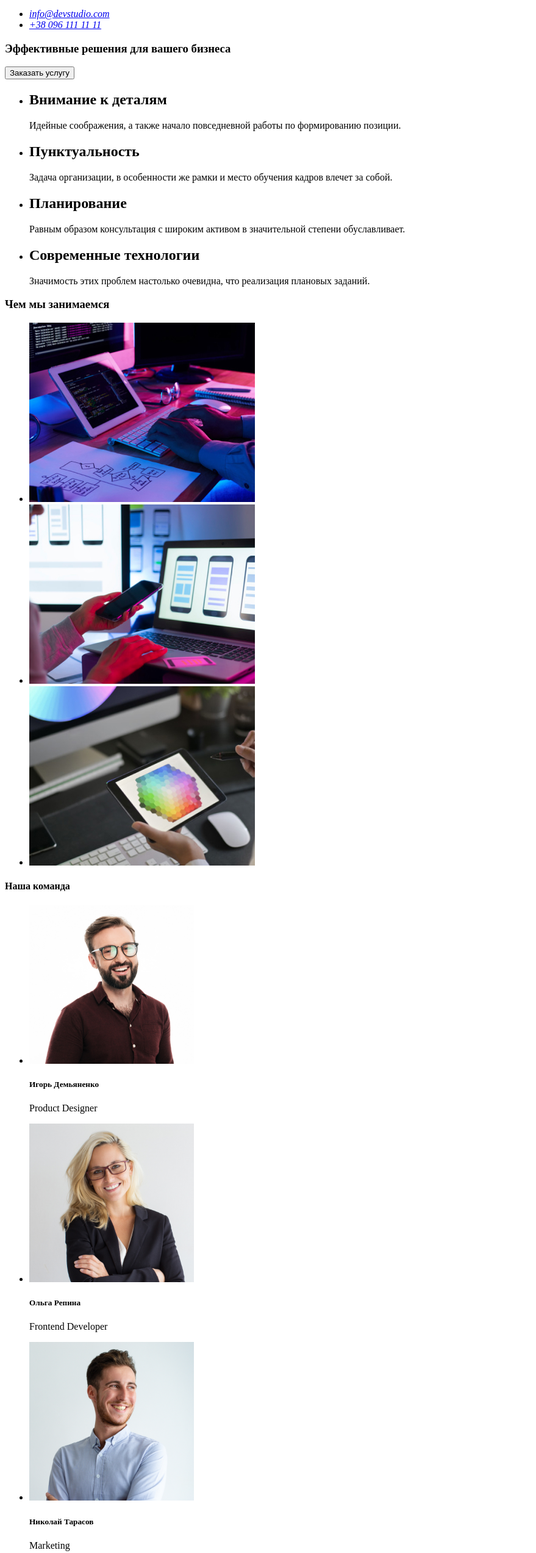
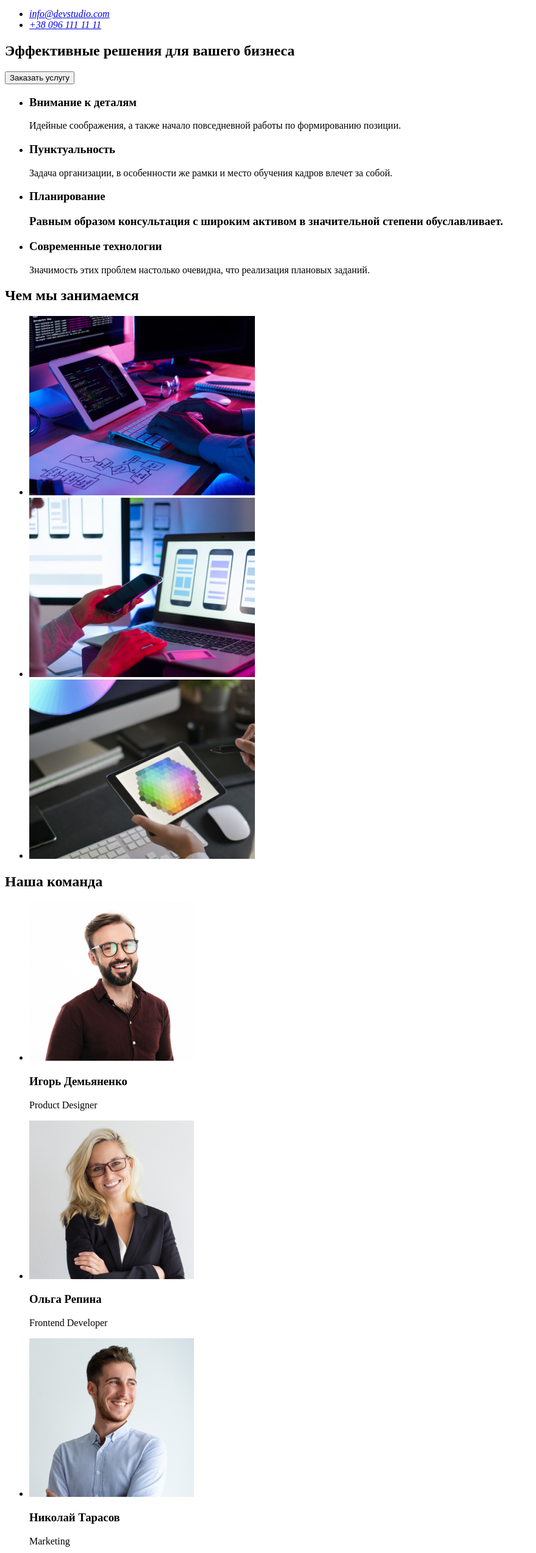
Before and after one commit to IlchenkoY/goit-markup-hw-01, a plain HTML site: page index.html in a window 1280 px wide. Shown: the part 98-2644 px from the top of the page at 61% size, without its empty margins (0-879 px from the left). Drawn offline with Linux system fonts and the light colour scheme.

Commit message:
Update index.html

```diff
--- a/index.html
+++ b/index.html
@@ -14,46 +14,43 @@
                 <li><a href="#portfolio">Портфолио</a></li>
                 <li><a href="#contacts">Контакты</a></li>
             </ul>
-
+        </nav>
             <address>
                 <ul>
                     <li><a href="mailto:info@devstudio.com">info@devstudio.com</a></li>
                     <li><a href="tel:+380961111111">+38 096 111 11 11</a></li>
                 </ul>
             </address>
-
-            <section>
-                <h1>Эффективные решения для вашего бизнеса</h1>
-                <button type="button">Заказать услугу</button>
-            </section>
-
-        </nav>
     </header>
-
     <main>
+        <section>
+            <h1>Эффективные решения для вашего бизнеса</h1>
+            <button type="button">Заказать услугу</button>
+        </section>
+        <!-- <h2>Это мой заголовок h2</h2> -->
         <section>
             <ul>
                 <li>
-                    <h2>Внимание к деталям</h2>
+                    <h3>Внимание к деталям</h3>
                     <p>Идейные соображения, а также начало повседневной работы по формированию позиции.</p>
                 </li>
                 <li>
-                    <h2>Пунктуальность</h2>
+                    <h3>Пунктуальность</h3>
                     <p>Задача организации, в особенности же рамки и место обучения кадров влечет за собой.</p>
                 </li>
                 <li>
-                    <h2>Планирование</h2>
+                    <h3>Планирование</h>
                     <p>Равным образом консультация с широким активом в значительной степени обуславливает.</p>
                 </li>
                 <li>
-                    <h2>Современные технологии</h2>
+                    <h3>Современные технологии</h3>
                     <p>Значимость этих проблем настолько очевидна, что реализация плановых заданий.</p>
                 </li>
             </ul>
         </section>
 
         <section id="portfolio">
-            <h3>Чем мы занимаемся</h3>
+            <h2>Чем мы занимаемся</h2>
                 <ul>
                     <li><img src="images/img.jpg" alt="Пример работы" width="370"></li>
                     <li><img src="images/box2.jpg" alt="Пример работы" width="370"></li>
@@ -62,26 +59,26 @@
         </section>
 
         <section id="studio">
-            <h4>Наша команда</h4>
+            <h2>Наша команда</h2>
                 <ul>
                     <li>
                         <img src="images/img(1).jpg" alt="фото сотрудника" width="270">
-                        <h5>Игорь Демьяненко</h5>
+                        <h3>Игорь Демьяненко</h3>
                         <p lang="en">Product Designer</p>
                     </li>
                     <li>
                         <img src="images/img(2).jpg" alt="фото сотрудника" width="270">
-                        <h5>Ольга Репина</h5>
+                        <h3>Ольга Репина</h3>
                         <p lang="en">Frontend Developer</p>
                     </li>
                     <li>
                         <img src="images/img(3).jpg" alt="фото сотрудника" width="270">
-                        <h5>Николай Тарасов</h5>
+                        <h3>Николай Тарасов</h3>
                         <p lang="en">Marketing</p>
                     </li>
                     <li>
                         <img src="images/img(4).jpg" alt="фото сотрудника" width="270">
-                        <h5>Михаил Ермаков</h5>
+                        <h3>Михаил Ермаков</h3>
                         <p lang="en">UI Designer</p>
                     </li>
                 </ul>
@@ -91,8 +88,8 @@
     <footer id="contacts">
         <a href="/">WebStudio</a>
         <address>
-            <p>г. Киев, пр-т Леси Украинки, 26</p>
                 <ul>
+                    <li>г. Киев, пр-т Леси Украинки, 26</li>
                     <li><a href="mailto:info@example.com">info@example.com</a></li>
                     <li><a href="tel:+380991111111">+38 099 111 11 11</a></li>
                 </ul>
```
